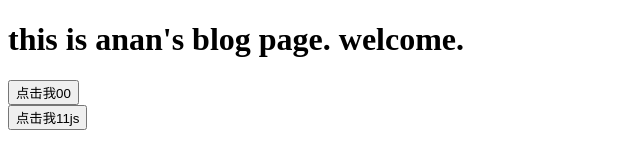
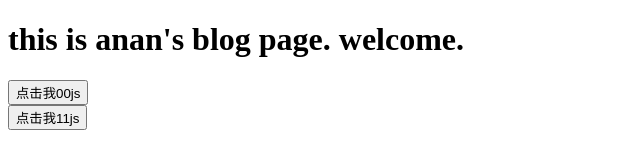
Before and after one commit to manba008/blog, a plain HTML site: page index.html in a window 1280 px wide. Shown: the full height of the page, 0-640 px from the left. Drawn offline with Linux system fonts and the light colour scheme.

Commit message:
Update index.html

```diff
--- a/index.html
+++ b/index.html
@@ -13,7 +13,7 @@
     </h1>
 
     <div>
-        <button id="myButton">点击我00</button>
+        <button id="myButton">点击我00js</button>
     </div>
 
     <div>
```
